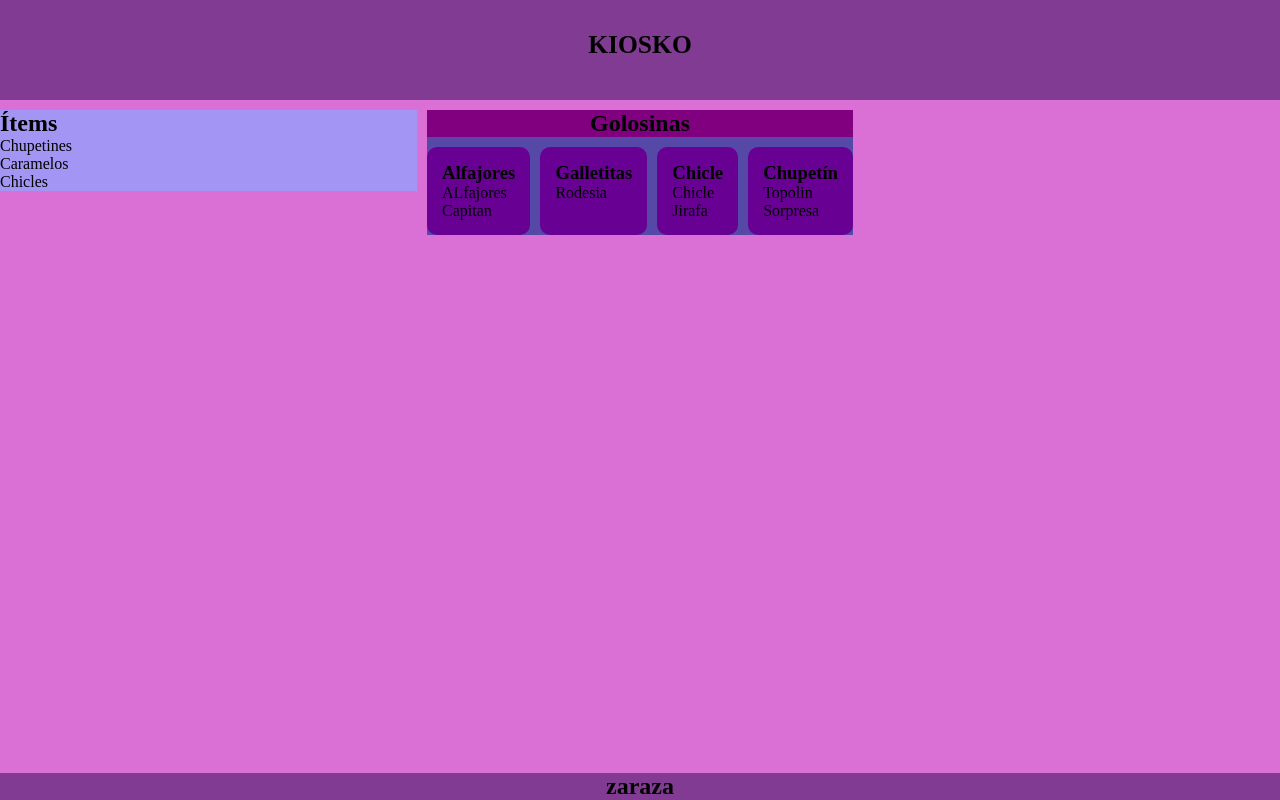
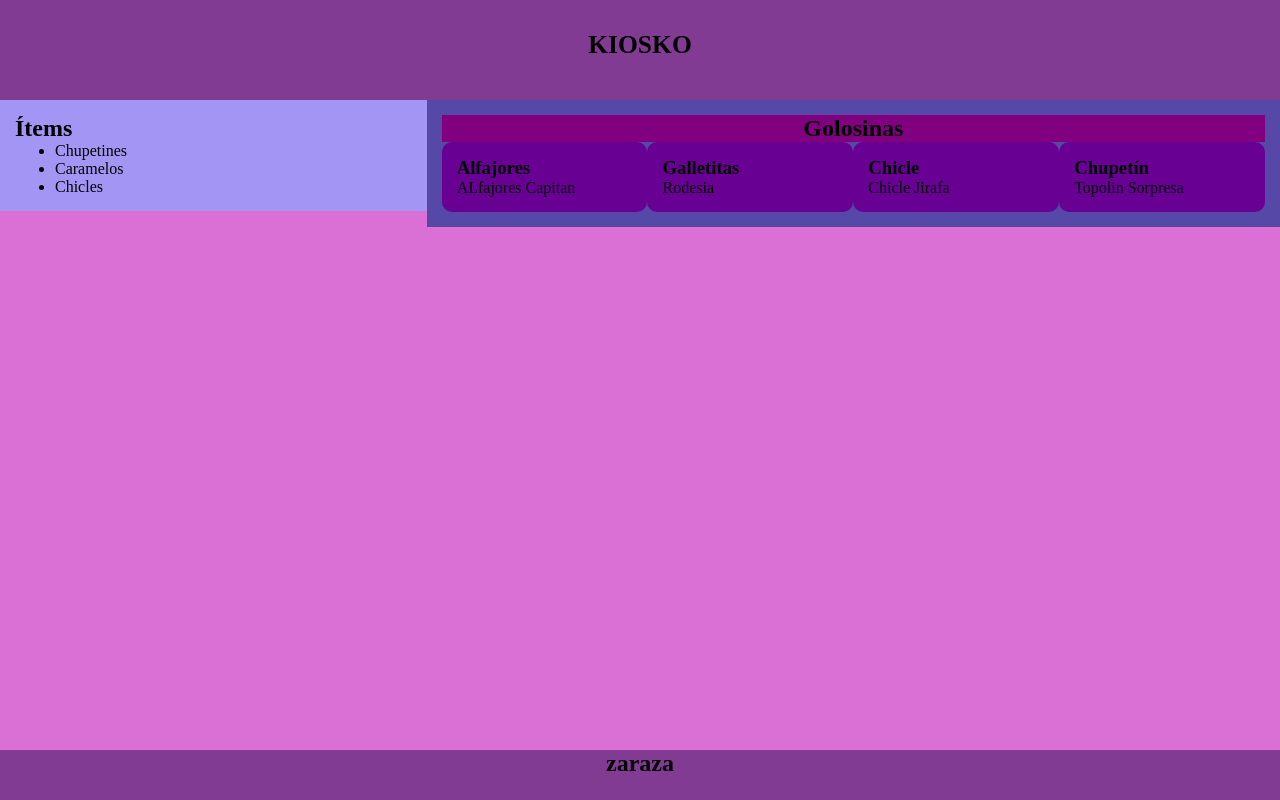
Before and after one commit to MaraMG/maquedatocongrid, a plain HTML site: page index.html in a window 1280 px wide. Drawn offline with Linux system fonts and the light colour scheme.

Commit message:
👏🔔 Updated with Glitch

```diff
--- a/style.css
+++ b/style.css
@@ -1,6 +1,5 @@
 *{
   margin: 0;
-  padding: 0;
   border: 0;
 }
 
@@ -9,9 +8,15 @@ background-color: orchid;
 
   display: grid;
   grid-template-columns: repeat(3, 1fr);
-  grid-gap: 10px;
+
   grid-auto-rows: minmax(100px, auto);
+
 }
+
+* {
+  box-sizing: border-box;
+}
+
 
 header {
 background-color: #823B93;
@@ -25,11 +30,15 @@ article {
   background-color: #670093;
  border-radius: 10px;
  padding: 15px;
+
 }
 
 nav {
 background-color: #A295F3;
   /* agregar con los menus de navegacion de la w3schools */
+   width: 150%;
+    float: left;
+   padding: 15px;
 }
 
 section {
@@ -38,7 +47,10 @@ background-color: #5648A6;
   grid-column: 2/ -1;
   display: grid;
   grid-template-columns: repeat(4, 1fr);
-  grid-gap: 10px;
+  padding: 15px;
+  width: 200%;
+  float: left
+
 }
 
 footer {
@@ -47,6 +59,7 @@ footer {
   bottom: 0;
   text-align: center;
   width: 100%;
+  height: 50px;
 
   grid-column: 1/-1;
 }
@@ -56,3 +69,11 @@ section > h2 {
 background-color: purple;
   grid-column:1 /-1;
 }
+
+
+/* Esto es para que sea responsive respecto a otros tamaños de pantalla  */
+
+@media only screen and (max-width: 600px){
+body {
+background-color: cyan}
+}
```
